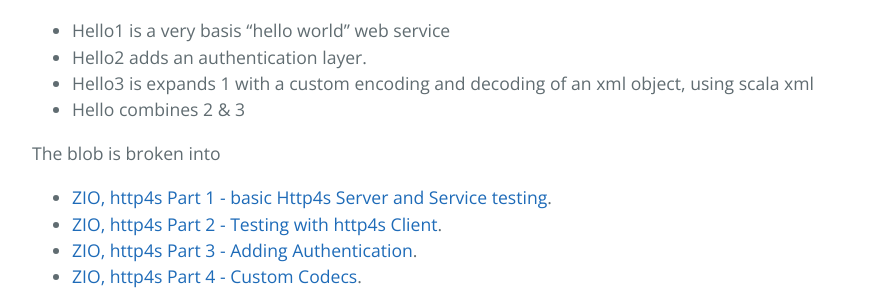
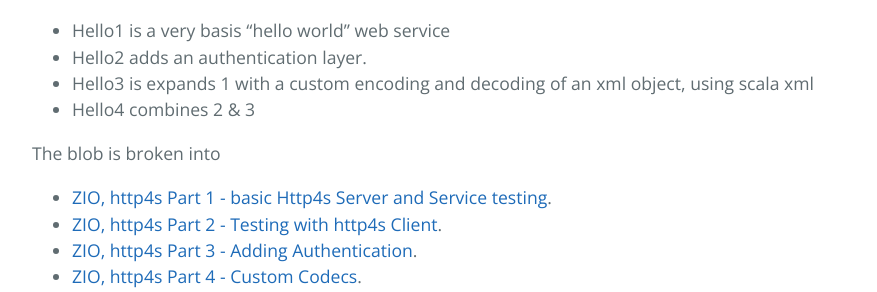
Before and after one commit to TimPigden/TimPigden.github.io, a Jekyll site: the page built from _pages/zio-http4s/intro.md, in a window 1280 px wide. Shown: the part 1071-1363 px from the top of the page, without its empty margins (192-1069 px from the left). Built offline with Jekyll 4.4.1, drawn with Linux system fonts in a browser that asks for light colours.

Commit message:
typo fixed

```diff
--- a/_pages/zio-http4s/intro.md
+++ b/_pages/zio-http4s/intro.md
@@ -29,7 +29,7 @@
 * Hello1 is a very basis "hello world" web service
 * Hello2 adds an authentication layer.
 * Hello3 is expands 1 with a custom encoding and decoding of an xml object, using scala xml
-* Hello combines 2 & 3
+* Hello4 combines 2 & 3
 
 The blob is broken into
 * [ZIO, http4s Part 1 - basic Http4s Server and Service testing](zio-http4s-part1.md).
```
